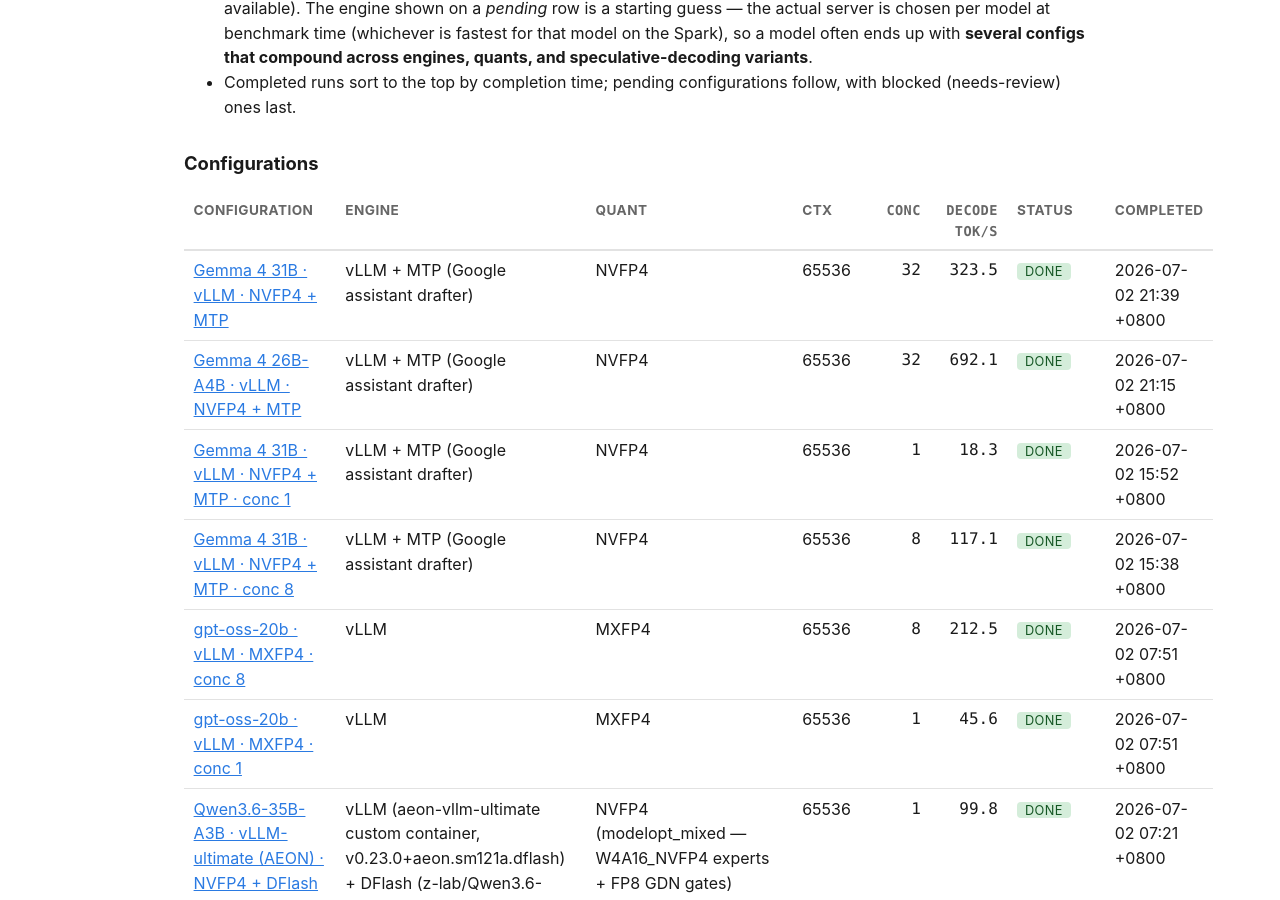
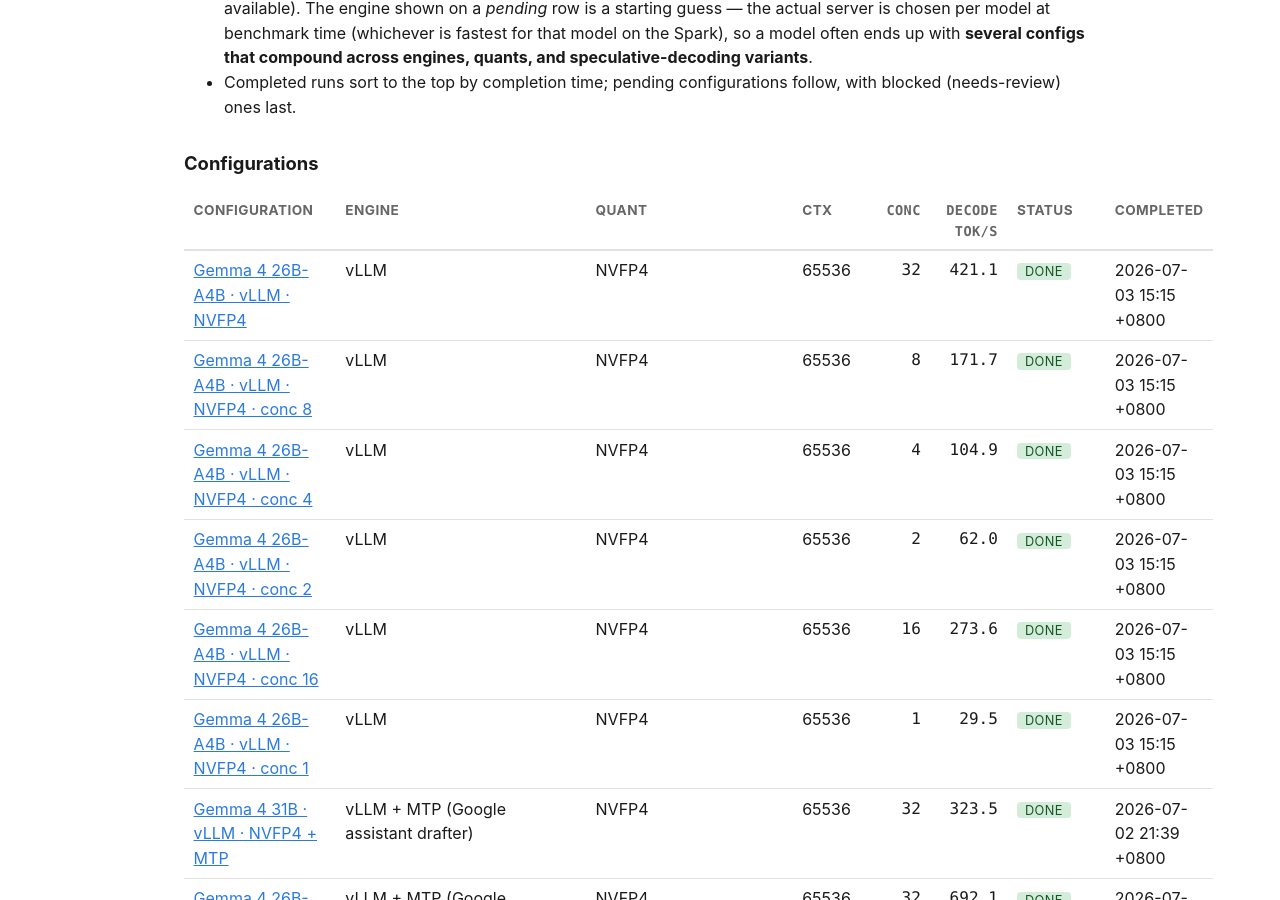
Before and after one commit to yjsoon/autobench, a Jekyll site: the page built from index.md, in a window 1280 px wide and 900 px high, scrolled down 474 px. Built offline with Jekyll 4.4.1, drawn with Linux system fonts in a browser that asks for light colours; some of the changed text lies outside the part shown.

Commit message:
Gemma-4-26B-A4B NVFP4 base conc sweep (c1-c32) on pinned nightly-aarch64
Decode-vs-concurrency crossover figure, base (autoregressive, no drafter) line.
All 6 cells on ONE pinned image e414712f. 0 errors throughout.
c1 29.47 / c2 61.97 / c4 104.92 / c8 171.69 / c16 273.61 / c32 421.13 tok/s.
c32 overwritten in place (old cu130 384.12 invalidated for this figure).

Co-Authored-By: Claude Opus 4.8 (1M context) <noreply@anthropic.com>
Claude-Session: https://claude.ai/code/session_014TpZR2Y6kTZtEvCkgSt6EQ

```diff
--- /dev/null
+++ b/_configs/gemma-4-26b-a4b-it-vllm-nvfp4-c1.md
@@ -0,0 +1,35 @@
+---
+title: Gemma 4 26B-A4B · vLLM · NVFP4 · conc 1
+model: google/gemma-4-26B-A4B-it
+company: Google
+family: Gemma
+params: 26B / 4B (MoE)
+engine: vLLM
+quant: NVFP4
+quant_rationale: NVIDIA's own NVFP4 build (TensorRT-Model-Optimizer / modelopt) — Blackwell-native 4-bit. The autoregressive reference line (no drafter) for the decode-vs-concurrency crossover figure.
+source_repo: nvidia/Gemma-4-26B-A4B-NVFP4
+download_url: https://huggingface.co/nvidia/Gemma-4-26B-A4B-NVFP4
+context: 65536
+modalities: [text, image]
+mm_served: false
+concurrency: 1
+tags: [gemma-4-26b-a4b, Google, Gemma, NVFP4, 16-40B, conc-1]
+status: done
+prefill_toks: 59.01
+decode_toks: 29.47
+mem_gb: 108.21
+mem_source: system MemAvailable delta (10s sampling) — vLLM static KV reservation (util 0.85)
+measured_on: 2026-07-03
+completed_at: 2026-07-03 15:15 +0800
+engine_image: vllm/vllm-openai:nightly-aarch64@sha256:e414712fdc04f61d98ccc58cb61232a0587a8c024544e9e6cf12f97b19b38172
+run_command: |
+  VLLM_IMAGE=vllm/vllm-openai:nightly-aarch64 scripts/bench-vllm-serving.sh nvidia/Gemma-4-26B-A4B-NVFP4 65536 1 300 300 256
+  # 37/300 prompts (hit the time cap), 0 errors, 304.5s. ready after 306s. TTFT median 101.7 ms, TPOT median 33.1 ms, req thr 0.121/s.
+---
+
+**Decode 29.47 tok/s aggregate at concurrency 1.** Autoregressive NVFP4 reference point, conc 1, for the decode-vs-concurrency crossover figure.
+
+- **Image (pinned):** `vllm/vllm-openai:nightly-aarch64` @ `sha256:e414712fdc04…` — the SINGLE image for all 24 cells of this figure. Ready after **306 s**.
+- **Workload:** ShareGPT V3, concurrency 1. **37/300 completed, 0 errors** before the **300 s time cap**.
+- **Throughput:** decode **29.47 tok/s** aggregate, prefill 59.01 tok/s. TTFT median 101.7 ms, TPOT median 33.1 ms, req throughput 0.121/s.
+- **Memory: 108.21 GB** = vLLM `--gpu-memory-utilization 0.85` reservation, not the model footprint.
--- /dev/null
+++ b/_configs/gemma-4-26b-a4b-it-vllm-nvfp4-c16.md
@@ -0,0 +1,35 @@
+---
+title: Gemma 4 26B-A4B · vLLM · NVFP4 · conc 16
+model: google/gemma-4-26B-A4B-it
+company: Google
+family: Gemma
+params: 26B / 4B (MoE)
+engine: vLLM
+quant: NVFP4
+quant_rationale: NVIDIA's own NVFP4 build (TensorRT-Model-Optimizer / modelopt) — Blackwell-native 4-bit. The autoregressive reference line (no drafter) for the decode-vs-concurrency crossover figure.
+source_repo: nvidia/Gemma-4-26B-A4B-NVFP4
+download_url: https://huggingface.co/nvidia/Gemma-4-26B-A4B-NVFP4
+context: 65536
+modalities: [text, image]
+mm_served: false
+concurrency: 16
+tags: [gemma-4-26b-a4b, Google, Gemma, NVFP4, 16-40B, conc-16]
+status: done
+prefill_toks: 312.65
+decode_toks: 273.61
+mem_gb: 109.30
+mem_source: system MemAvailable delta (10s sampling) — vLLM static KV reservation (util 0.85)
+measured_on: 2026-07-03
+completed_at: 2026-07-03 15:15 +0800
+engine_image: vllm/vllm-openai:nightly-aarch64@sha256:e414712fdc04f61d98ccc58cb61232a0587a8c024544e9e6cf12f97b19b38172
+run_command: |
+  VLLM_IMAGE=vllm/vllm-openai:nightly-aarch64 scripts/bench-vllm-serving.sh nvidia/Gemma-4-26B-A4B-NVFP4 65536 16 1000 700 256
+  # 824/1000 prompts (hit the time cap), 0 errors, 711.5s. ready after 293s. TTFT median 186.1 ms, TPOT median 56.9 ms, req thr 1.158/s.
+---
+
+**Decode 273.61 tok/s aggregate at concurrency 16.** Autoregressive NVFP4 reference point, conc 16, for the decode-vs-concurrency crossover figure.
+
+- **Image (pinned):** `vllm/vllm-openai:nightly-aarch64` @ `sha256:e414712fdc04…` — the SINGLE image for all 24 cells of this figure. Ready after **293 s**.
+- **Workload:** ShareGPT V3, concurrency 16. **824/1000 completed, 0 errors** before the **700 s time cap**.
+- **Throughput:** decode **273.61 tok/s** aggregate, prefill 312.65 tok/s. TTFT median 186.1 ms, TPOT median 56.9 ms, req throughput 1.158/s.
+- **Memory: 109.30 GB** = vLLM `--gpu-memory-utilization 0.85` reservation, not the model footprint.
--- /dev/null
+++ b/_configs/gemma-4-26b-a4b-it-vllm-nvfp4-c2.md
@@ -0,0 +1,35 @@
+---
+title: Gemma 4 26B-A4B · vLLM · NVFP4 · conc 2
+model: google/gemma-4-26B-A4B-it
+company: Google
+family: Gemma
+params: 26B / 4B (MoE)
+engine: vLLM
+quant: NVFP4
+quant_rationale: NVIDIA's own NVFP4 build (TensorRT-Model-Optimizer / modelopt) — Blackwell-native 4-bit. The autoregressive reference line (no drafter) for the decode-vs-concurrency crossover figure.
+source_repo: nvidia/Gemma-4-26B-A4B-NVFP4
+download_url: https://huggingface.co/nvidia/Gemma-4-26B-A4B-NVFP4
+context: 65536
+modalities: [text, image]
+mm_served: false
+concurrency: 2
+tags: [gemma-4-26b-a4b, Google, Gemma, NVFP4, 16-40B, conc-2]
+status: done
+prefill_toks: 88.33
+decode_toks: 61.97
+mem_gb: 109.11
+mem_source: system MemAvailable delta (10s sampling) — vLLM static KV reservation (util 0.85)
+measured_on: 2026-07-03
+completed_at: 2026-07-03 15:15 +0800
+engine_image: vllm/vllm-openai:nightly-aarch64@sha256:e414712fdc04f61d98ccc58cb61232a0587a8c024544e9e6cf12f97b19b38172
+run_command: |
+  VLLM_IMAGE=vllm/vllm-openai:nightly-aarch64 scripts/bench-vllm-serving.sh nvidia/Gemma-4-26B-A4B-NVFP4 65536 2 400 400 256
+  # 111/400 prompts (hit the time cap), 0 errors, 408.3s. ready after 292s. TTFT median 123.7 ms, TPOT median 31.0 ms, req thr 0.272/s.
+---
+
+**Decode 61.97 tok/s aggregate at concurrency 2.** Autoregressive NVFP4 reference point, conc 2, for the decode-vs-concurrency crossover figure.
+
+- **Image (pinned):** `vllm/vllm-openai:nightly-aarch64` @ `sha256:e414712fdc04…` — the SINGLE image for all 24 cells of this figure. Ready after **292 s**.
+- **Workload:** ShareGPT V3, concurrency 2. **111/400 completed, 0 errors** before the **400 s time cap**.
+- **Throughput:** decode **61.97 tok/s** aggregate, prefill 88.33 tok/s. TTFT median 123.7 ms, TPOT median 31.0 ms, req throughput 0.272/s.
+- **Memory: 109.11 GB** = vLLM `--gpu-memory-utilization 0.85` reservation, not the model footprint.
--- /dev/null
+++ b/_configs/gemma-4-26b-a4b-it-vllm-nvfp4-c4.md
@@ -0,0 +1,35 @@
+---
+title: Gemma 4 26B-A4B · vLLM · NVFP4 · conc 4
+model: google/gemma-4-26B-A4B-it
+company: Google
+family: Gemma
+params: 26B / 4B (MoE)
+engine: vLLM
+quant: NVFP4
+quant_rationale: NVIDIA's own NVFP4 build (TensorRT-Model-Optimizer / modelopt) — Blackwell-native 4-bit. The autoregressive reference line (no drafter) for the decode-vs-concurrency crossover figure.
+source_repo: nvidia/Gemma-4-26B-A4B-NVFP4
+download_url: https://huggingface.co/nvidia/Gemma-4-26B-A4B-NVFP4
+context: 65536
+modalities: [text, image]
+mm_served: false
+concurrency: 4
+tags: [gemma-4-26b-a4b, Google, Gemma, NVFP4, 16-40B, conc-4]
+status: done
+prefill_toks: 156.15
+decode_toks: 104.92
+mem_gb: 108.53
+mem_source: system MemAvailable delta (10s sampling) — vLLM static KV reservation (util 0.85)
+measured_on: 2026-07-03
+completed_at: 2026-07-03 15:15 +0800
+engine_image: vllm/vllm-openai:nightly-aarch64@sha256:e414712fdc04f61d98ccc58cb61232a0587a8c024544e9e6cf12f97b19b38172
+run_command: |
+  VLLM_IMAGE=vllm/vllm-openai:nightly-aarch64 scripts/bench-vllm-serving.sh nvidia/Gemma-4-26B-A4B-NVFP4 65536 4 500 500 256
+  # 225/500 prompts (hit the time cap), 0 errors, 507.3s. ready after 289s. TTFT median 138.3 ms, TPOT median 37.1 ms, req thr 0.444/s.
+---
+
+**Decode 104.92 tok/s aggregate at concurrency 4.** Autoregressive NVFP4 reference point, conc 4, for the decode-vs-concurrency crossover figure.
+
+- **Image (pinned):** `vllm/vllm-openai:nightly-aarch64` @ `sha256:e414712fdc04…` — the SINGLE image for all 24 cells of this figure. Ready after **289 s**.
+- **Workload:** ShareGPT V3, concurrency 4. **225/500 completed, 0 errors** before the **500 s time cap**.
+- **Throughput:** decode **104.92 tok/s** aggregate, prefill 156.15 tok/s. TTFT median 138.3 ms, TPOT median 37.1 ms, req throughput 0.444/s.
+- **Memory: 108.53 GB** = vLLM `--gpu-memory-utilization 0.85` reservation, not the model footprint.
--- /dev/null
+++ b/_configs/gemma-4-26b-a4b-it-vllm-nvfp4-c8.md
@@ -0,0 +1,35 @@
+---
+title: Gemma 4 26B-A4B · vLLM · NVFP4 · conc 8
+model: google/gemma-4-26B-A4B-it
+company: Google
+family: Gemma
+params: 26B / 4B (MoE)
+engine: vLLM
+quant: NVFP4
+quant_rationale: NVIDIA's own NVFP4 build (TensorRT-Model-Optimizer / modelopt) — Blackwell-native 4-bit. The autoregressive reference line (no drafter) for the decode-vs-concurrency crossover figure.
+source_repo: nvidia/Gemma-4-26B-A4B-NVFP4
+download_url: https://huggingface.co/nvidia/Gemma-4-26B-A4B-NVFP4
+context: 65536
+modalities: [text, image]
+mm_served: false
+concurrency: 8
+tags: [gemma-4-26b-a4b, Google, Gemma, NVFP4, 16-40B, conc-8]
+status: done
+prefill_toks: 191.42
+decode_toks: 171.69
+mem_gb: 109.47
+mem_source: system MemAvailable delta (10s sampling) — vLLM static KV reservation (util 0.85)
+measured_on: 2026-07-03
+completed_at: 2026-07-03 15:15 +0800
+engine_image: vllm/vllm-openai:nightly-aarch64@sha256:e414712fdc04f61d98ccc58cb61232a0587a8c024544e9e6cf12f97b19b38172
+run_command: |
+  VLLM_IMAGE=vllm/vllm-openai:nightly-aarch64 scripts/bench-vllm-serving.sh nvidia/Gemma-4-26B-A4B-NVFP4 65536 8 700 600 256
+  # 444/700 prompts (hit the time cap), 0 errors, 608.4s. ready after 298s. TTFT median 156.8 ms, TPOT median 45.3 ms, req thr 0.73/s.
+---
+
+**Decode 171.69 tok/s aggregate at concurrency 8.** Autoregressive NVFP4 reference point, conc 8, for the decode-vs-concurrency crossover figure.
+
+- **Image (pinned):** `vllm/vllm-openai:nightly-aarch64` @ `sha256:e414712fdc04…` — the SINGLE image for all 24 cells of this figure. Ready after **298 s**.
+- **Workload:** ShareGPT V3, concurrency 8. **444/700 completed, 0 errors** before the **600 s time cap**.
+- **Throughput:** decode **171.69 tok/s** aggregate, prefill 191.42 tok/s. TTFT median 156.8 ms, TPOT median 45.3 ms, req throughput 0.73/s.
+- **Memory: 109.47 GB** = vLLM `--gpu-memory-utilization 0.85` reservation, not the model footprint.
--- a/_configs/gemma-4-26b-a4b-it-vllm-nvfp4.md
+++ b/_configs/gemma-4-26b-a4b-it-vllm-nvfp4.md
@@ -15,44 +15,21 @@ mm_served: false
 concurrency: 32
 tags: [gemma-4-26b-a4b, Google, Gemma, NVFP4, 16-40B, conc-32]
 status: done
-prefill_toks: 439.25
-decode_toks: 384.12
-mem_gb: 109.50
-mem_source: system MemAvailable delta (10s sampling) — vLLM static KV reservation (util 0.85), see Notes
-measured_on: 2026-06-22
-completed_at: 2026-06-22 09:27 +08
+prefill_toks: 480.96
+decode_toks: 421.13
+mem_gb: 108.58
+mem_source: system MemAvailable delta (10s sampling) — vLLM static KV reservation (util 0.85)
+measured_on: 2026-07-03
+completed_at: 2026-07-03 15:15 +0800
+engine_image: vllm/vllm-openai:nightly-aarch64@sha256:e414712fdc04f61d98ccc58cb61232a0587a8c024544e9e6cf12f97b19b38172
 run_command: |
-  # vllm/vllm-openai:cu130-nightly (ENTRYPOINT ["vllm","serve"]). NVIDIA NVFP4 (modelopt).
-  docker run -d --gpus all --ipc=host -p 8000:8000 \
-    -v ~/.cache/huggingface:/root/.cache/huggingface --env HF_TOKEN=*** \
-    vllm/vllm-openai:cu130-nightly nvidia/Gemma-4-26B-A4B-NVFP4 \
-    --host 0.0.0.0 --port 8000 --max-model-len 65536 \
-    --gpu-memory-utilization 0.85 --max-num-seqs 32
-  python3 scripts/bench-serving.py --base-url http://localhost:8000 \
-    --model nvidia/Gemma-4-26B-A4B-NVFP4 \
-    --dataset benchmark_data/ShareGPT_V3_unfiltered_cleaned_split.json \
-    --num-prompts 1000 --max-seconds 900 --concurrency 32 --max-tokens 256
+  VLLM_IMAGE=vllm/vllm-openai:nightly-aarch64 scripts/bench-vllm-serving.sh nvidia/Gemma-4-26B-A4B-NVFP4 65536 32 1000 900 256
+  # 1000/1000 prompts (clean full run), 0 errors, 560.3s. ready after 323s. TTFT median 230.5 ms, TPOT median 72.9 ms, req thr 1.785/s.
 ---
 
-**NVFP4 doubles the BF16 MoE and vaults it into the fast tier — the cleanest quant-tax result in the
-benchmark.** Google's Gemma-4-26B-A4B (26B / 4B active) in NVIDIA's NVFP4 build, on vLLM.
+**Decode 421.13 tok/s aggregate at concurrency 32.** Autoregressive NVFP4 reference point, conc 32, for the decode-vs-concurrency crossover figure.
 
-- **Workload:** ShareGPT V3, concurrency 32. **1000/1000, 0 errors** in **613 s** — a clean full run,
-  **no time cap** (the BF16 build of the same model *did* hit the cap). Loaded in **284 s**.
-- **Throughput (aggregate, conc 32):** prefill **439.3 tok/s**, decode **384.1 tok/s**. TTFT median
-  **249 ms**, TPOT median **79.3 ms** (≈13 tok/s/stream), req throughput 1.63/s.
-- **Same model, NVFP4 vs BF16 — a clean ~2× on both axes:**
-
-  | Quant | prefill | decode | completed | time-cap |
-  |---|---|---|---|---|
-  | BF16 (base) | 212.7 | 190.1 | 745/1000 | yes |
-  | **NVFP4** | **439.3** | **384.1** | **1000/1000** | no |
-
-  A 4B-active MoE "should" be fast, and BF16 hid that behind 2× the per-weight byte traffic on
-  bandwidth-bound decode. Drop to Blackwell-native NVFP4 and it lands at **384 decode — right in the
-  NVFP4 Nemotron-30B-A3B league (353–389)**, exactly where a sparse-active MoE belongs. This is the
-  single clearest demonstration in the whole set that **quant format, not architecture, was the
-  bottleneck** for these Gemmas.
-- **Memory: 109.5 GB is the vLLM `--gpu-memory-utilization 0.85` reservation,** not the footprint
-  (NVFP4 weights ≈ 14 GB).
-- Text path benchmarked (`mm_served: false`).
+- **Image (pinned):** `vllm/vllm-openai:nightly-aarch64` @ `sha256:e414712fdc04…` — the SINGLE image for all 24 cells of this figure. Ready after **323 s**.
+- **Workload:** ShareGPT V3, concurrency 32. **1000/1000, 0 errors** in **560.3 s** (clean full run).
+- **Throughput:** decode **421.13 tok/s** aggregate, prefill 480.96 tok/s. TTFT median 230.5 ms, TPOT median 72.9 ms, req throughput 1.785/s.
+- **Memory: 108.58 GB** = vLLM `--gpu-memory-utilization 0.85` reservation, not the model footprint.
```
Also changed, not shown: other parts of _configs/gemma-4-26b-a4b-it-vllm-nvfp4.md (+1 -1 lines).
